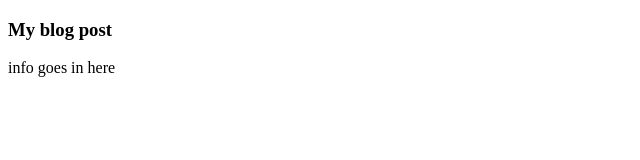
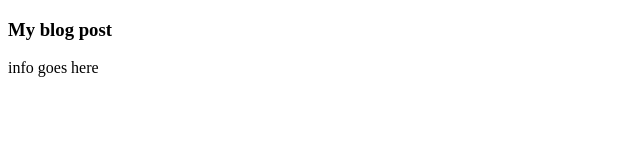
Before and after one commit to Bonykyme/git-tutorial, a plain HTML site: page index.html in a window 1280 px wide. Shown: the full height of the page, 0-640 px from the left. Drawn offline with Linux system fonts and the light colour scheme.

Commit message:
version 6

```diff
--- a/index.html
+++ b/index.html
@@ -9,5 +9,5 @@
 <body>
     <h3>My blog post </h3>
 </body>
-<footer>info goes in here</footer>
+<footer>info goes here</footer>
 </html>
--- /dev/null
+++ b/update.js
@@ -0,0 +1 @@
+console.log(123)
```
